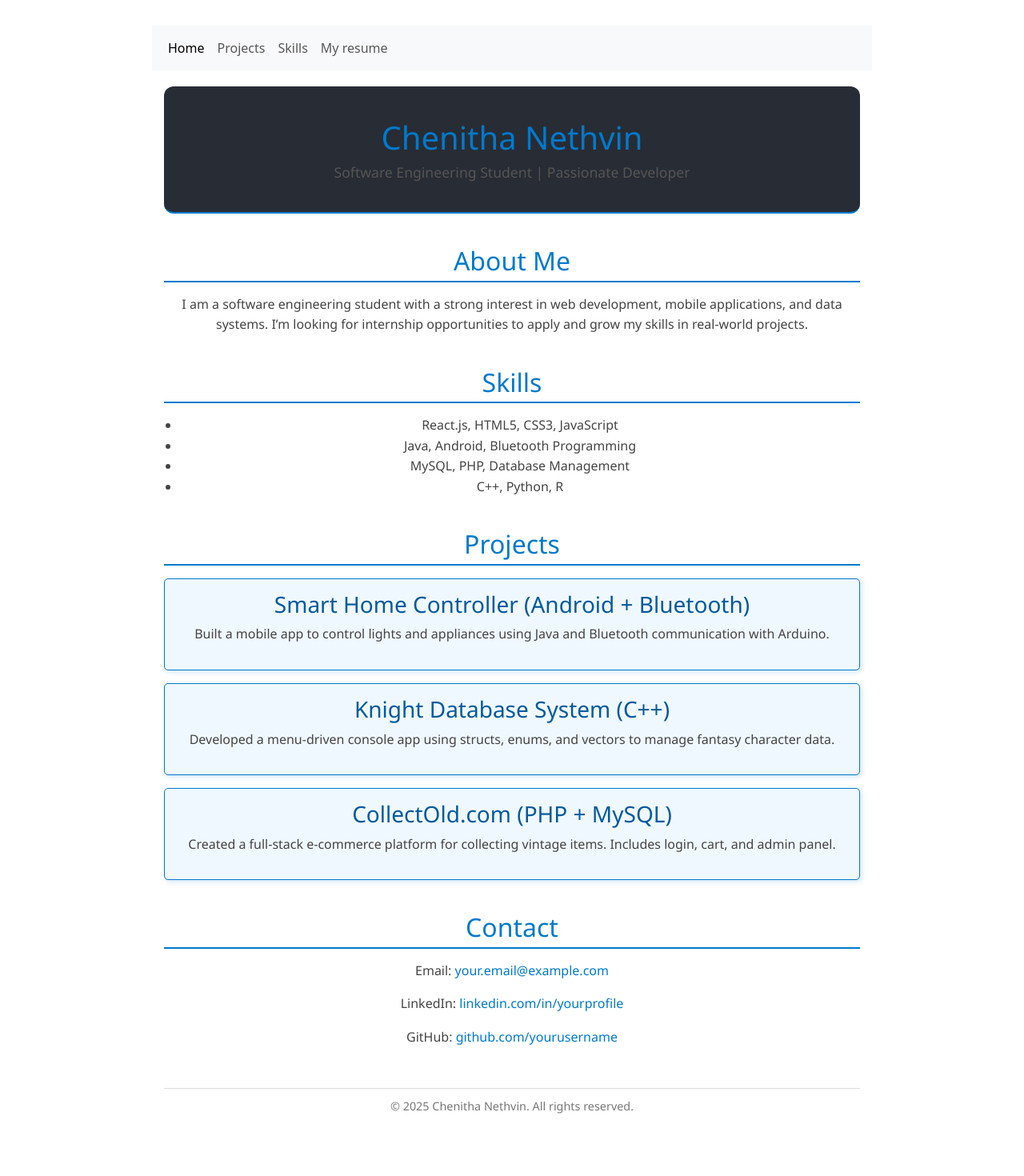
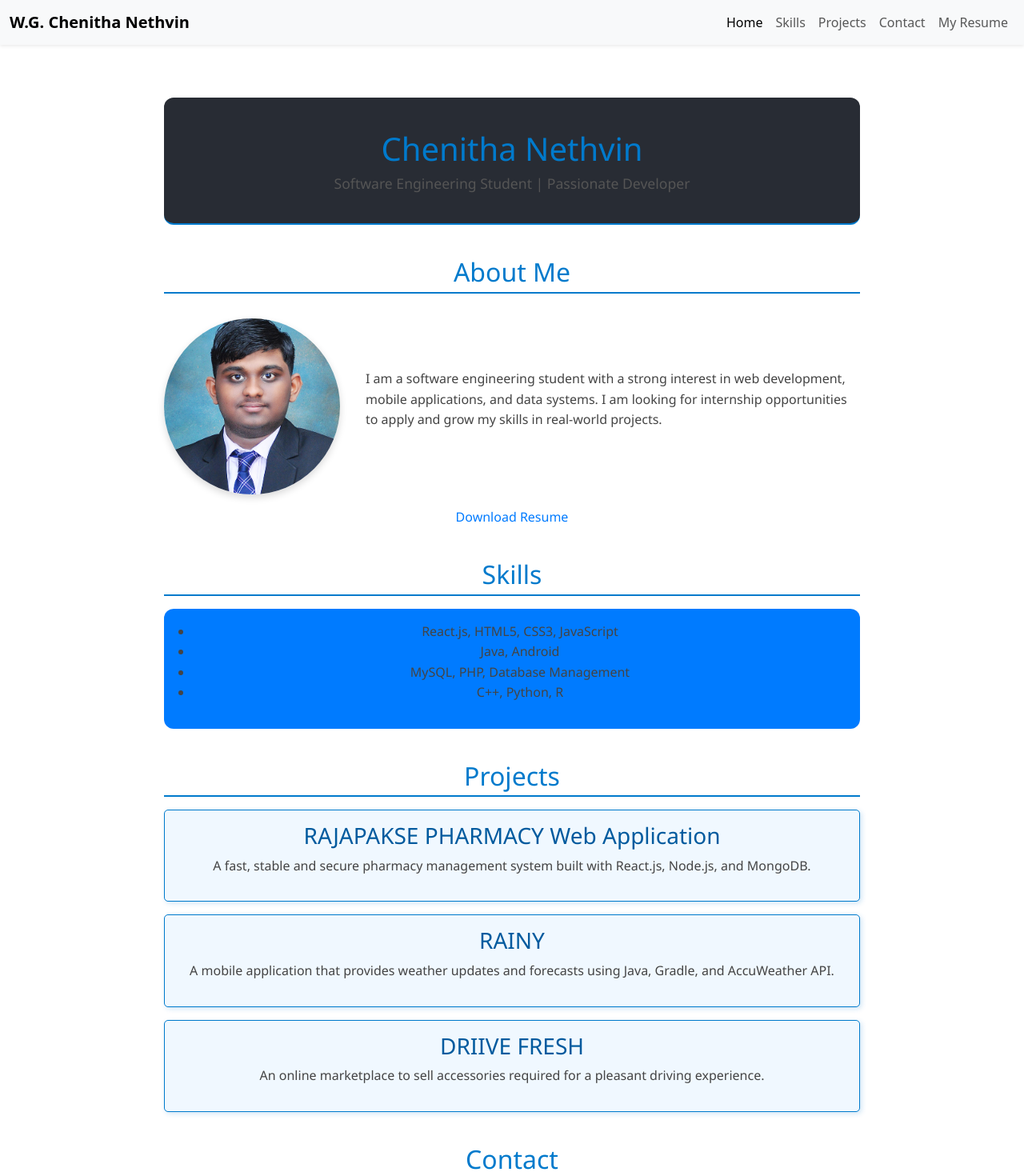
Before and after one commit to Cheni-SllitA/my-website, a React (Vite) app: page / in a window 1280 px wide. Shown: the top 1470 px of the page at 80% size. Before the commit the page ends 1446 px from the top, so only its background shows below. Built offline with nearby package versions, Linux system fonts and the light colour scheme.

Commit message:
commit 3
fundamental structure for the web site is completed.
Front end work is required.

```diff
--- a/src/AppRouter.jsx
+++ b/src/AppRouter.jsx
@@ -5,6 +5,7 @@ import { BrowserRouter as Router, Routes, Route } from "react-router-dom";
 // Import components
 import Home from "./assets/components/Home";
 import Navbar from "./assets/components/Navbar";
+import Footer from "./assets/components/Footer";
 
 function AppRouter() {
   return (
@@ -14,6 +15,7 @@ function AppRouter() {
         <Route path="/" element={<Home />} />
         {/* <Route path="/about" element={<About />} /> */}
       </Routes>
+      <Footer/>
     </Router>
   );
 }
--- /dev/null
+++ b/src/assets/components/Footer.jsx
@@ -0,0 +1,7 @@
+export default function Footer() {
+  return (
+    <footer>
+      <p>© 2025 Chenitha Nethvin. All rights reserved.</p>
+    </footer>
+  );
+}
--- a/src/assets/components/Home.jsx
+++ b/src/assets/components/Home.jsx
@@ -2,6 +2,7 @@
 import React from "react";
 import "./home.css";
 import { motion } from "framer-motion";
+import profileImg from '../images/12x18 v.jpg';
 
 function Home() {
   const sectionAnimation = {
@@ -11,7 +12,6 @@ function Home() {
     viewport: { once: true, amount: 0.2 },
   };
 
-  // Animation variants for each project card
   const projectCardAnimation = {
     whileHover: { scale: 1.05, boxShadow: "0 8px 20px rgba(0,0,0,0.15)" },
     whileTap: { scale: 0.95 },
@@ -24,85 +24,181 @@ function Home() {
         <p>Software Engineering Student | Passionate Developer</p>
       </header>
 
-      <motion.section className="section about" {...sectionAnimation}>
+      {/* About Section */}
+      <motion.section
+        className="section about"
+        id="about"
+        initial={sectionAnimation.initial}
+        whileInView={sectionAnimation.whileInView}
+        transition={sectionAnimation.transition}
+        viewport={sectionAnimation.viewport}
+      >
         <h2>About Me</h2>
+
+        <div className="about-content">
+          <div className="about-image">
+            <img src={profileImg} alt="Chenitha Nethvin profile" />
+          </div>
+
+          <div className="about-text">
             <p>
               I am a software engineering student with a strong interest in web
-          development, mobile applications, and data systems. I’m looking for
+              development, mobile applications, and data systems. I am looking for
               internship opportunities to apply and grow my skills in real-world
               projects.
             </p>
+          </div>
+
+        </div>
+        <a
+          href="/W.G. Chenitha Nethvin Resume.pdf"
+          download
+          className="btn-download"
+        >
+          Download Resume
+        </a>
       </motion.section>
 
-      <motion.section className="section skills" {...sectionAnimation}>
+
+
+      {/* Skills Section */}
+      <motion.section
+        className="section skills"
+        id="skills"
+        initial={sectionAnimation.initial}
+        whileInView={sectionAnimation.whileInView}
+        transition={sectionAnimation.transition}
+        viewport={sectionAnimation.viewport}
+      >
         <h2>Skills</h2>
+        <motion.div
+          initial={{ opacity: 0, scale: 0 }}
+          whileInView={{ opacity: 1, scale: 1 }}
+          transition={{
+            duration: 1.5,
+            scale: { type: "spring", bounce: 0.5 },
+          }}
+          style={{
+            backgroundColor: "#007bff",
+            padding: "1rem",
+            borderRadius: "12px",
+            margin: "1rem 0",
+            color: "#fff",
+          }}
+        >
           <ul>
             <li>React.js, HTML5, CSS3, JavaScript</li>
-          <li>Java, Android, Bluetooth Programming</li>
+            <li>Java, Android</li>
             <li>MySQL, PHP, Database Management</li>
             <li>C++, Python, R</li>
           </ul>
+        </motion.div>
       </motion.section>
 
-      <motion.section className="section projects" {...sectionAnimation}>
+      {/* Projects Section */}
+      <motion.section
+        className="section projects"
+        id="projects"
+        initial={sectionAnimation.initial}
+        whileInView={sectionAnimation.whileInView}
+        transition={sectionAnimation.transition}
+        viewport={sectionAnimation.viewport}
+      >
         <h2>Projects</h2>
 
-        <motion.div className="project-card" {...projectCardAnimation} tabIndex={0}>
-          <h3>Smart Home Controller (Android + Bluetooth)</h3>
+        <motion.div
+          className="project-card"
+          {...projectCardAnimation}
+          tabIndex={0}
+          role="button"
+          aria-label="Rajapakse Pharmacy Web Application"
+        >
+          <h3>RAJAPAKSE PHARMACY Web Application</h3>
           <p>
-            Built a mobile app to control lights and appliances using Java and
-            Bluetooth communication with Arduino.
+            A fast, stable and secure pharmacy management system built with
+            React.js, Node.js, and MongoDB.
           </p>
         </motion.div>
 
-        <motion.div className="project-card" {...projectCardAnimation} tabIndex={0}>
-          <h3>Knight Database System (C++)</h3>
+        <motion.div
+          className="project-card"
+          {...projectCardAnimation}
+          tabIndex={0}
+          role="button"
+          aria-label="Rainy Weather App"
+        >
+          <h3>RAINY</h3>
           <p>
-            Developed a menu-driven console app using structs, enums, and
-            vectors to manage fantasy character data.
+            A mobile application that provides weather updates and forecasts
+            using Java, Gradle, and AccuWeather API.
           </p>
         </motion.div>
 
-        <motion.div className="project-card" {...projectCardAnimation} tabIndex={0}>
-          <h3>CollectOld.com (PHP + MySQL)</h3>
+        <motion.div
+          className="project-card"
+          {...projectCardAnimation}
+          tabIndex={0}
+          role="button"
+          aria-label="Driive Fresh Marketplace"
+        >
+          <h3>DRIIVE FRESH</h3>
           <p>
-            Created a full-stack e-commerce platform for collecting vintage
-            items. Includes login, cart, and admin panel.
+            An online marketplace to sell accessories required for a pleasant
+            driving experience.
           </p>
         </motion.div>
       </motion.section>
 
-      <motion.section className="section contact" {...sectionAnimation}>
+      {/* Contact Section */}
+      <motion.section
+        className="section contact"
+        id="contact"
+        initial={sectionAnimation.initial}
+        whileInView={sectionAnimation.whileInView}
+        transition={sectionAnimation.transition}
+        viewport={sectionAnimation.viewport}
+      >
         <h2>Contact</h2>
         <p>
           Email:{" "}
-          <a href="mailto:your.email@example.com">your.email@example.com</a>
+          <a href="mailto:chenithanethvin@gmail.com">
+            chenithanethvin@gmail.com
+          </a>
         </p>
         <p>
           LinkedIn:{" "}
           <a
-            href="https://linkedin.com/in/yourprofile"
+            href="https://www.linkedin.com/in/chenitha-nethvin-248163273/"
             target="_blank"
             rel="noopener noreferrer"
           >
-            linkedin.com/in/yourprofile
+            linkedin.com/in/chenitha-nethvin
           </a>
         </p>
         <p>
           GitHub:{" "}
           <a
-            href="https://github.com/yourusername"
+            href="https://github.com/Cheni-SllitA"
             target="_blank"
             rel="noopener noreferrer"
           >
-            github.com/yourusername
+            github.com/Cheni-SllitA
           </a>
         </p>
       </motion.section>
 
-      <footer>
-        <p>© 2025 Chenitha Nethvin. All rights reserved.</p>
-      </footer>
+      {/* Resume Section */}
+      {/* <motion.section
+        className="section resume"
+        id="resume"
+        initial={sectionAnimation.initial}
+        whileInView={sectionAnimation.whileInView}
+        transition={sectionAnimation.transition}
+        viewport={sectionAnimation.viewport}
+      >
+        <h2>My Resume</h2>
+
+      </motion.section> */}
     </div>
   );
 }
--- a/src/assets/components/Navbar.jsx
+++ b/src/assets/components/Navbar.jsx
@@ -1,25 +1,42 @@
+// src/components/Navbar.jsx
 import React from "react";
 import 'bootstrap/dist/css/bootstrap.min.css';
 import 'bootstrap/dist/js/bootstrap.bundle.min.js';
 
-
 function Navbar() {
   return (
-    <nav className="navbar navbar-expand-lg bg-body-tertiary">
+    <nav className="navbar navbar-expand-lg navbar-light bg-light fixed-top shadow-sm">
       <div className="container-fluid">
-        <div className="collapse navbar-collapse" id="navbarSupportedContent">
-          <ul className="navbar-nav me-auto mb-2 mb-lg-0">
+        <a className="navbar-brand fw-bold" href="#">W.G. Chenitha Nethvin</a>
+
+        <button
+          className="navbar-toggler"
+          type="button"
+          data-bs-toggle="collapse"
+          data-bs-target="#navbarNav"
+          aria-controls="navbarNav"
+          aria-expanded="false"
+          aria-label="Toggle navigation"
+        >
+          <span className="navbar-toggler-icon"></span>
+        </button>
+
+        <div className="collapse navbar-collapse" id="navbarNav">
+          <ul className="navbar-nav ms-auto">
             <li className="nav-item">
-              <a className="nav-link active" aria-current="page" href="#">Home</a>
+              <a className="nav-link active" href="#">Home</a>
             </li>
             <li className="nav-item">
-              <a className="nav-link" href="#">Projects</a>
-            </li>
-            <li className="nav-item" >
-              <a className="nav-link" href="#">Skills</a>
+              <a className="nav-link" href="#skills">Skills</a>
             </li>
             <li className="nav-item">
-              <a href="#" className="nav-link">My resume</a>
+              <a className="nav-link" href="#projects">Projects</a>
+            </li>
+            <li className="nav-item">
+              <a className="nav-link" href="#contact">Contact</a>
+            </li>
+            <li className="nav-item">
+              <a className="nav-link" href="#resume">My Resume</a>
             </li>
           </ul>
         </div>
--- a/src/assets/components/home.css
+++ b/src/assets/components/home.css
@@ -13,6 +13,50 @@
   padding: 40px 20px;
   border-radius: 12px;
 }
+
+.about-content {
+  display: flex;
+  align-items: center;
+  gap: 2rem;
+  flex-wrap: wrap; /* allows stacking on small screens */
+}
+
+.about-image img {
+  width: 220px;
+  height: auto;
+  border-radius: 16px;
+  object-fit: cover;
+}
+
+.about-text {
+  flex: 1;
+  min-width: 250px;
+}
+
+.about-image img {
+  width: 220px;
+  height: 220px;
+  border-radius: 50%;
+  object-fit: cover;
+  box-shadow: 0 4px 10px rgba(0, 0, 0, 0.15);
+  transition: transform 0.3s ease, box-shadow 0.3s ease;
+}
+
+.about-content {
+  display: flex;
+  align-items: center;
+  justify-content: center;
+  gap: 2rem;
+  flex-wrap: wrap;
+  padding: 1rem 0;
+  text-align: left;
+}
+
+.about-image img:hover {
+  transform: scale(1.05);
+  box-shadow: 0 6px 16px rgba(0, 0, 0, 0.25);
+}
+
 
 .section {
   margin: 40px 0;
@@ -155,3 +199,11 @@ footer {
   color: #333;
   line-height: 1.4;
 }
+
+html {
+  scroll-behavior: smooth;
+}
+
+body {
+  padding-top: 70px; /* offset for fixed navbar */
+}
```
Also changed, not shown: src/assets/images/12x18 v.jpg (added), 1 other file (tests, documents, lock files or other folders). Lines whose indentation alone changed are shown as unchanged.
